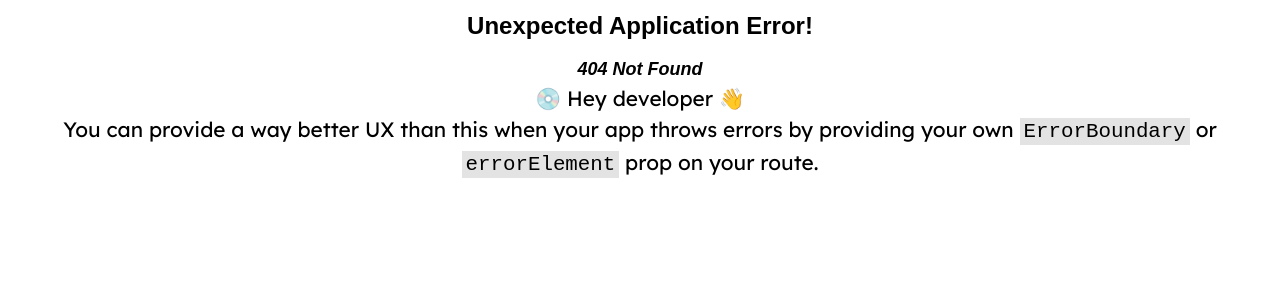
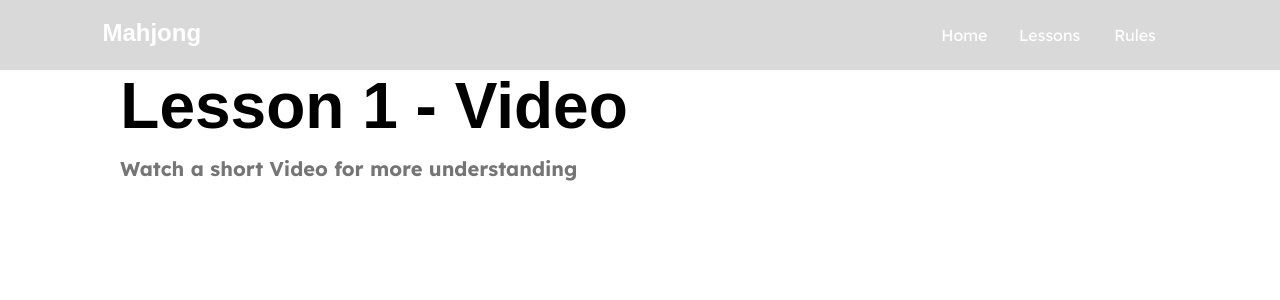
Before and after one commit to FHJohannes/rmw-sem5-proj, a React (Vite) app: page /lessons/videos/1 in a window 1280 px wide. Before the commit this address had no page. Shown: the top 300 px of the page. Built offline with nearby package versions, Linux system fonts and the light colour scheme; a web font is replaced by a local one.

Commit message:
Video Page in progress

```diff
--- a/src/components/adjustablePillButton/adjustablePillButton.module.css
+++ b/src/components/adjustablePillButton/adjustablePillButton.module.css
@@ -6,7 +6,7 @@
     align-items: center;
     gap: 10px;
     transition: background-color .25s;
-    font-size: 130%;
+    font-size: 120%;
     font-family: var(--font-main)
 }
 
@@ -29,5 +29,5 @@
 }
 
 .icon{
-    width: 2vw;
+    width: 1.8vw;
 }
--- a/src/components/adjustablePillButton/adjustablePillButton.tsx
+++ b/src/components/adjustablePillButton/adjustablePillButton.tsx
@@ -4,12 +4,13 @@ interface props{
     text: string;
     darkmode: boolean;
     icon: string;
+    onClick?: () => void;
 }
 
-export function AdjustablePillButton({text, darkmode, icon}: props) {
+export function AdjustablePillButton({text, darkmode, icon, onClick}: props) {
     const modeClass = darkmode ? styles.dark : styles.light;
      return (
-        <button className={[styles.adjustablePillButtonBody, modeClass].join(" ")}>
+        <button onClick={onClick} className={[styles.adjustablePillButtonBody, modeClass].join(" ")}>
             <img src = {icon} alt = '' className={styles.icon}></img>
             {text}
         </button>
--- a/src/components/lessonTiles/lessonTiles.module.css
+++ b/src/components/lessonTiles/lessonTiles.module.css
@@ -17,7 +17,7 @@
 
 .initialContainer .pageP {
     display: flex;
-    opacity: 0.5;
+    color: #757575;
 }
 
 .initialContainer .cardText{
@@ -44,7 +44,7 @@
 }
 
 p{
-    font-size: 130%;
+    font-size: 120%;
 }
 
 h2{
--- a/src/components/lessonTiles/lessonTiles.tsx
+++ b/src/components/lessonTiles/lessonTiles.tsx
@@ -4,6 +4,8 @@ import type { lessonCard2 } from "src/pages/lessonsList/lessonsText";
 import book_icon from 'src/assets/icons/Book_open.png';
 import camera_icon from 'src/assets/icons/Video.png';
 import quiz_icon from 'src/assets/icons/quiz.png';
+import { useNavigate } from "react-router-dom";
+
 
 
 interface props {
@@ -11,6 +13,8 @@ interface props {
 }
 
 export function LessonTiles({cards}: props) {
+
+    const navigate = useNavigate();
     return(
         <div className={styles.initialContainer}>
             <h1 className={styles.pageTitle}>Lessons Overview</h1>
@@ -25,9 +29,22 @@ export function LessonTiles({cards}: props) {
                                     <p>{card.shortText}</p>
                                 </div>
                                 <div className={styles.btnContainer}>
-                                    <AdjustablePillButton text={card.startBtn} darkmode={true} icon={book_icon}/>
-                                    <AdjustablePillButton text={card.watchBtn} darkmode={true} icon={camera_icon}/>
-                                    <AdjustablePillButton text={card.testBtn} darkmode={true} icon={quiz_icon}/>
+                                    <AdjustablePillButton
+                                        text={card.startBtn}
+                                        darkmode={true}
+                                        icon={book_icon}
+                                    />
+                                    <AdjustablePillButton
+                                        onClick = {() => navigate(`videos/${card.id}`)}
+                                        text={card.watchBtn}
+                                        darkmode={true}
+                                        icon={camera_icon}
+                                    />
+                                    <AdjustablePillButton
+                                        text={card.testBtn}
+                                        darkmode={true}
+                                        icon={quiz_icon}
+                                    />
                                 </div>
                             </div>
                             <div className = {styles.picContainer}>
--- /dev/null
+++ b/src/components/videoContainer/videoContainer.module.css
@@ -0,0 +1,12 @@
+.initialContainer {
+    margin: 4.5vw 9.4vw 4.5vw 9.4vw
+}
+
+.initialContainer .pageTitle {
+    display: flex;
+}
+
+.initialContainer .pageP {
+    display: flex;
+    color: #757575;
+}
--- /dev/null
+++ b/src/components/videoContainer/videoContainer.tsx
@@ -0,0 +1,23 @@
+import type { VideoPageContent } from "src/pages/videoPages/videoPageText";
+import styles from "./videoContainer.module.css";
+import { useParams } from "react-router-dom";
+
+interface props {
+    content: VideoPageContent[];
+}
+
+export function VideoContent({content}: props){
+
+    const {id} = useParams<{id: string}>();
+
+    const lessonVideo = content.find((cLV) => cLV.id === Number(id));
+
+    return(
+        <>
+            <div className={styles.initialContainer}>
+                <h1 className={styles.pageTitle}>{lessonVideo?.videoTitle}</h1>
+                <em className={styles.pageP}>{lessonVideo?.videoShortDescription}</em>
+            </div>
+        </>
+    )
+}
--- a/src/pages/lessonsList/lessonsText.tsx
+++ b/src/pages/lessonsList/lessonsText.tsx
@@ -1,6 +1,7 @@
 import placeholderIMG from 'src/assets/images/i_am_speed.png';
 
 export interface lessonCard2{
+    id: number;
     title: string;
     shortText: string;
     img: string;
@@ -11,6 +12,7 @@ export interface lessonCard2{
 
 export const previewLessons2: lessonCard2[] = [
     {
+        id: 1,
         title: "Lesson 1",
         shortText: "In this lesson you will learn about the different tiles, their suits and names.",
         img: placeholderIMG,
@@ -20,6 +22,7 @@ export const previewLessons2: lessonCard2[] = [
 
     },
     {
+        id: 2,
         title: "Lesson 2",
         shortText: "Here you will learn more about your playing Hand and how to form it into a winning hand.",
         img: placeholderIMG,
@@ -28,6 +31,7 @@ export const previewLessons2: lessonCard2[] = [
         testBtn: "Test Your Knowledge"
     },
     {
+        id: 3,
         title: "Lesson 3",
         shortText: "Learn all the different audible calls you can make during a game and what they do.",
         img: placeholderIMG,
@@ -36,6 +40,7 @@ export const previewLessons2: lessonCard2[] = [
         testBtn: "Test Your Knowledge"
     },
     {
+        id: 4,
         title: "Lesson 4",
         shortText: "Here you will learn about the gameplay element called 'Dora'. As well as its closely connected friend, the Dead Wall.",
         img: placeholderIMG,
@@ -44,6 +49,7 @@ export const previewLessons2: lessonCard2[] = [
         testBtn: "Test Your Knowledge"
     },
     {
+        id: 5,
         title: "Lesson 5",
         shortText: "Get to know some important terminology and the significance behind Riichi Mahjongs Winds.",
         img: placeholderIMG,
@@ -52,6 +58,7 @@ export const previewLessons2: lessonCard2[] = [
         testBtn: "Test Your Knowledge"
     },
     {
+        id: 6,
         title: "Lesson 6",
         shortText: "Learn your first basic yakus.",
         img: placeholderIMG,
@@ -59,7 +66,7 @@ export const previewLessons2: lessonCard2[] = [
         watchBtn: "Watch Video",
         testBtn: "Test Your Knowledge"
     },
-    {
+    {   id: 7,
         title: "Lesson 7",
         shortText: "Recap everything you have learned on this Webpage.",
         img: placeholderIMG,
--- /dev/null
+++ b/src/pages/videoPages/videoPage.tsx
@@ -0,0 +1,9 @@
+import { VideoContent } from "src/components/videoContainer/videoContainer";
+import { videoPageContent} from "./videoPageText";
+export function VideoPage(){
+    return (
+            <main>
+                <VideoContent content={videoPageContent} ></VideoContent>
+            </main>
+        )
+}
--- /dev/null
+++ b/src/pages/videoPages/videoPageText.tsx
@@ -0,0 +1,58 @@
+export interface VideoPageContent{
+    id: number;
+    videoTitle: string,
+    videoShortDescription: string,
+    videoDescription: string,
+    videoLink: string
+}
+
+export const videoPageContent: VideoPageContent[] = [
+    {
+        id: 1,
+        videoTitle: "Lesson 1 - Video",
+        videoShortDescription: "Watch a short Video for more understanding",
+        videoDescription: "Reallife example and overview of all the mahjong tiles!",
+        videoLink: "https://youtu.be/7pnzR6kD2Q4?si=6Tu9dLNDemyNESvL"
+    },
+    {
+        id: 2,
+        videoTitle: "Lesson 2 - Video",
+        videoShortDescription: "Watch a short Video for more understanding",
+        videoDescription: "Reallife example and overview of all the mahjong tiles!",
+        videoLink: "https://youtu.be/7pnzR6kD2Q4?si=6Tu9dLNDemyNESvL"
+    },
+    {
+        id: 3,
+        videoTitle: "Lesson 3 - Video",
+        videoShortDescription: "Watch a short Video for more understanding",
+        videoDescription: "Reallife example and overview of all the mahjong tiles!",
+        videoLink: "https://youtu.be/7pnzR6kD2Q4?si=6Tu9dLNDemyNESvL"
+    },
+    {
+        id: 4,
+        videoTitle: "Lesson 4 - Video",
+        videoShortDescription: "Watch a short Video for more understanding",
+        videoDescription: "Reallife example and overview of all the mahjong tiles!",
+        videoLink: "https://youtu.be/7pnzR6kD2Q4?si=6Tu9dLNDemyNESvL"
+    },
+    {   id: 5,
+        videoTitle: "Lesson 5 - Video",
+        videoShortDescription: "Watch a short Video for more understanding",
+        videoDescription: "Reallife example and overview of all the mahjong tiles!",
+        videoLink: "https://youtu.be/7pnzR6kD2Q4?si=6Tu9dLNDemyNESvL"
+    },
+    {
+        id: 6,
+        videoTitle: "Lesson 6 - Video",
+        videoShortDescription: "Watch a short Video for more understanding",
+        videoDescription: "Reallife example and overview of all the mahjong tiles!",
+        videoLink: "https://youtu.be/7pnzR6kD2Q4?si=6Tu9dLNDemyNESvL"
+    },
+    {
+        id: 7,
+        videoTitle: "Lesson 7 - Video",
+        videoShortDescription: "Watch a short Video for more understanding",
+        videoDescription: "Reallife example and overview of all the mahjong tiles!",
+        videoLink: "https://youtu.be/7pnzR6kD2Q4?si=6Tu9dLNDemyNESvL"
+    }
+]
--- a/src/router.tsx
+++ b/src/router.tsx
@@ -4,6 +4,7 @@ import { LessonsList } from "./pages/lessonsList/LessonsList.tsx";
 import { Rules } from "./pages/rules/Rules.tsx";
 import { Play } from "./pages/play/Play.tsx";
 import { App } from './App.tsx';
+import { VideoPage } from "./pages/videoPages/videoPage.tsx";
 
 
 export const router = createBrowserRouter([
@@ -23,6 +24,7 @@ export const router = createBrowserRouter([
                 element: <LessonsList/>,
                 // children: [ { path: "/", element: <LandingPage /> } ], will be used for individual lessons
             },
+            {path: "/lessons/videos/:id", element: <VideoPage/>},
             {path: "/rules", element: <Rules/>},
             {path: "/play", element: <Play/>},
         ],
```
